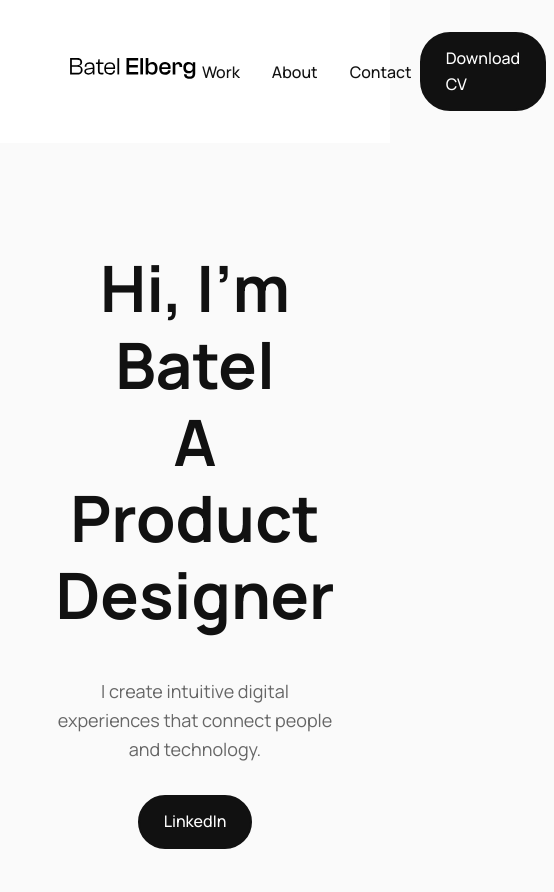
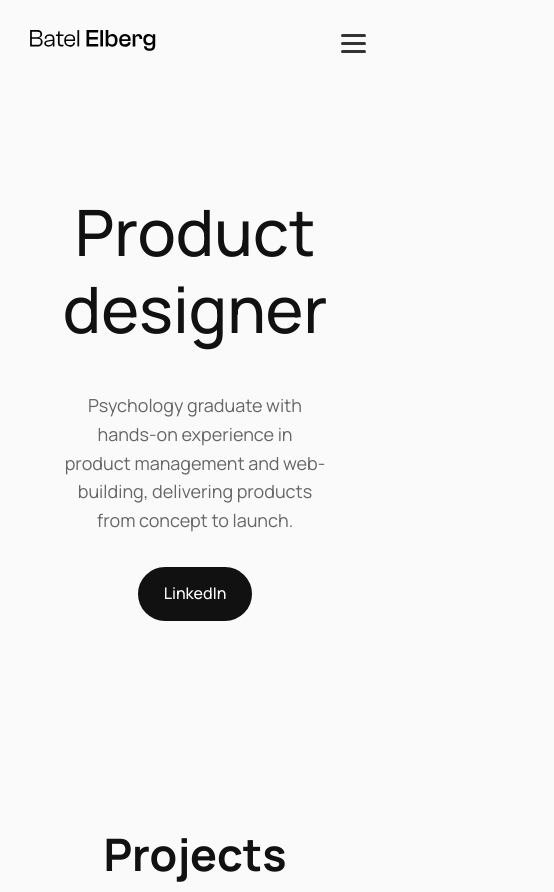
Before and after one commit to Batper39/portfolio, a plain HTML site: page index.html in a window 390 px wide. Shown: the top 892 px of the page, 554 px wide, since content can reach past the window. Drawn offline with Linux system fonts and the light colour scheme.

Commit message:
Add files via upload

```diff
--- a/index.html
+++ b/index.html
@@ -13,15 +13,29 @@
      <!-- ========== Navbar ========== -->
      <header class="navbar fade-in">
         <div class="logo">
-          <!-- Your SVG logo here -->
           <img src="images/Logo.svg" alt="Logo" />
         </div>
+
         <nav class="nav-links">
-            <a href="#work"><span>Work</span><span aria-hidden="true">Work</span></a>
-            <a href="#about"><span>About</span><span aria-hidden="true">About</span></a>
-            <a href="#contact"><span>Contact</span><span aria-hidden="true">Contact</span></a>
-          </nav>
-        <div class="nav-button">
+          <a href="#work"><span>Work</span><span aria-hidden="true">Work</span></a>
+          <a href="#about"><span>About</span><span aria-hidden="true">About</span></a>
+          <a href="#contact"><span>Contact</span><span aria-hidden="true">Contact</span></a>
+
+          <!-- Move the button inside nav-links -->
+          <div class="nav-button mobile-only">
+            <a href="Batel Elberg CV.pdf" class="btn primary-btn" download>Download CV</a>
+          </div>
+        </nav>
+
+        <!-- This hamburger stays outside -->
+        <div class="hamburger">
+          <span></span>
+          <span></span>
+          <span></span>
+        </div>
+
+        <!-- This is the button for desktop view -->
+        <div class="nav-button desktop-only">
           <a href="Batel Elberg CV.pdf" class="btn primary-btn" download>Download CV</a>
         </div>
       </header>
@@ -30,8 +44,9 @@
         <div class="container">
           <div class="hero-inner">
             <div class="hero-content">
-              <h1>Hi, I'm Batel<br>A Product Designer</h1>
-              <p>I create intuitive digital experiences that connect people and technology.</p>
+              <h1>Product designer</h1>
+              <p>Psychology graduate with hands-on experience in product management and web-building,
+                delivering products from concept to launch.</p>
               <div class="hero-buttons">
                 <a href="https://linkedin.com/in/batelberg" class="btn primary-btn" target="_blank">LinkedIn</a>
               </div>
--- a/script.js
+++ b/script.js
@@ -7,3 +7,10 @@ window.addEventListener('scroll', () => {
     navbar.classList.remove('shrink');
   }
 });
+const hamburger = document.querySelector('.hamburger');
+const navLinks = document.querySelector('.nav-links');
+
+hamburger.addEventListener('click', () => {
+  navLinks.classList.toggle('open');
+  hamburger.classList.toggle('open');
+});
--- a/style.css
+++ b/style.css
@@ -32,7 +32,15 @@ html, body {
   }
 
 /* --- Navigation --- */
+/* Desktop Navbar */
 .navbar {
+    display: flex;
+    justify-content: space-between;
+    align-items: center;
+    padding: 1.5rem 64px;
+    position: relative;
+  }
+  navbar {
     display: flex;
     align-items: center;
     justify-content: space-between;
@@ -130,6 +138,111 @@ html, body {
   .navbar.shrink {
     padding: 1rem 4rem; /* smaller on scroll */
   }
+  /* Hide desktop button on mobile, show mobile button */
+.desktop-only {
+    display: block;
+  }
+
+  .mobile-only {
+    display: none;
+  }
+
+  /* Mobile Navbar */
+  @media (max-width: 768px) {
+   /* Navbar Base */
+.navbar {
+    display: flex;
+    justify-content: space-between;
+    align-items: center;
+    padding: 1.5rem 64px;
+    position: relative;
+  }
+
+    .nav-links {
+      flex-direction: column;
+      gap: 1rem;
+      margin-top: 1rem;
+    }
+  }
+
+ /* Hamburger base */
+.hamburger {
+    display: none;
+    flex-direction: column;
+    justify-content: center;
+    align-items: center;
+    cursor: pointer;
+    gap: 5px;
+    z-index: 20;
+  }
+
+  .hamburger span {
+    height: 3px;
+    width: 25px;
+    background: #333;
+    border-radius: 5px;
+    transition: all 0.3s ease;
+  }
+
+  /* Nav links */
+  .nav-links {
+    display: flex;
+    gap: 2rem;
+  }
+
+  /* Mobile styles */
+  @media (max-width: 768px) {
+    .navbar {
+      padding: 1.5rem 24px;
+    }
+
+    .hamburger {
+      display: flex;
+    }
+
+    .nav-links {
+      position: absolute;
+      top: 100%;
+      right: 0;
+      background: white;
+      width: 100%;
+      height: 0;
+      overflow: hidden;
+      flex-direction: column;
+      align-items: center;
+      gap: 1.5rem;
+      transition: height 0.3s ease;
+      z-index: 10;
+    }
+
+    .nav-links a {
+      opacity: 0;
+      transform: translateY(-20px);
+      transition: all 0.3s ease;
+    }
+
+    .nav-links.open {
+      height: 200px;
+    }
+
+    .nav-links.open a {
+      opacity: 1;
+      transform: translateY(0);
+    }
+  }
+
+  /* Animate hamburger into X */
+  .hamburger.open span:nth-child(1) {
+    transform: rotate(45deg) translate(5px, 5px);
+  }
+
+  .hamburger.open span:nth-child(2) {
+    opacity: 0;
+  }
+
+  .hamburger.open span:nth-child(3) {
+    transform: rotate(-45deg) translate(5px, -5px);
+  }
 
 /* ======= HERO SECTION ======= */
 .hero {
@@ -146,7 +259,7 @@ html, body {
     display: flex;
     align-items: center;
     justify-content: space-between;
-    min-height: 90vh;
+    min-height: 60vh;
   }
 
   .hero-content {
@@ -156,14 +269,14 @@ html, body {
   .hero-content h1 {
     font-size: 64px;
     line-height: 1.2;
-    font-weight: 600;
+    font-weight: 500;
   }
 
   .hero-content p {
     margin-top: 1.5rem;
     font-size: 18px;
     color: #666;
-    max-width: 500px;
+    max-width: 600px;
   }
 
   .hero-buttons {
@@ -350,3 +463,47 @@ html, body {
   footer a:hover {
     text-decoration: underline;
   }
+  /* ==================== */
+/* Responsive Nav Button */
+/* ==================== */
+
+.desktop-only {
+    display: block;
+  }
+
+  .mobile-only {
+    display: none;
+  }
+
+  @media (max-width: 768px) {
+    .desktop-only {
+      display: none;
+    }
+
+    .mobile-only {
+      display: flex;
+      justify-content: center;
+      margin-top: 1.5rem;
+    }
+
+    .nav-button a {
+      width: 80%;
+      text-align: center;
+    }
+  }
+  @media (max-width: 768px) {
+    /* Existing mobile styles... */
+
+    .mobile-only a {
+      background-color: black;
+      color: white;
+      border: 1px solid white;
+    }
+
+    .mobile-only a:hover {
+      background-color: white;
+      color: black;
+      border: 1px solid black;
+
+    }
+  }
```
